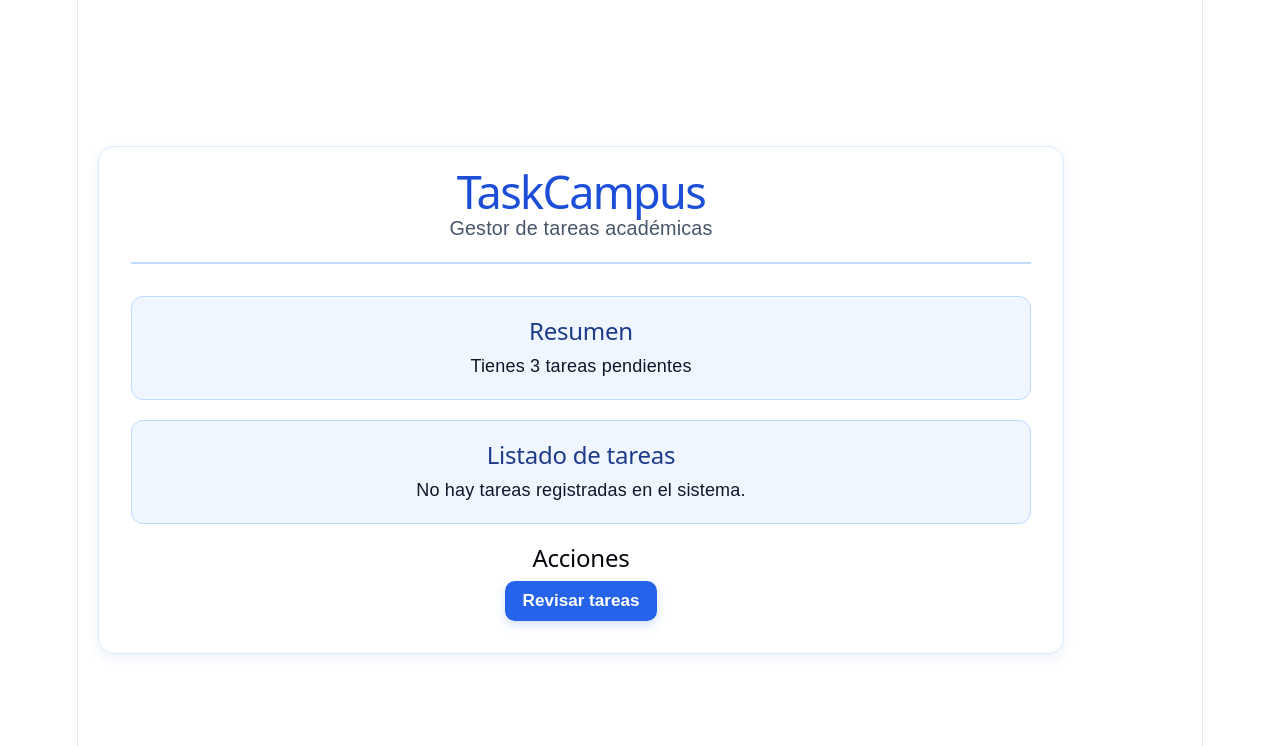
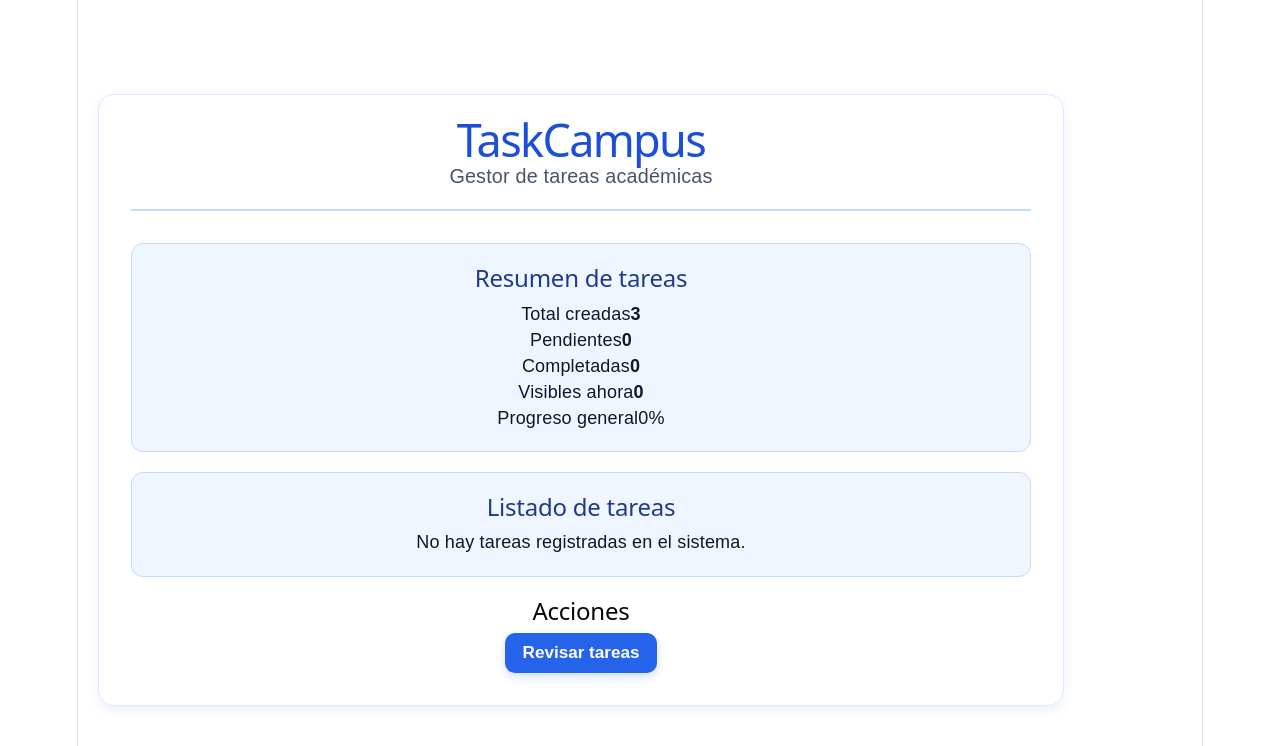
Before and after one commit to Kerik2110/taskcampus-laboratorio-react, a React (Vite) app: page / in a window 1280 px wide. Shown: the top 746 px of the page. Built offline with nearby package versions, Linux system fonts and the light colour scheme.

Commit message:
Implementacion  avanzada para las operaciones dentro de las interfaces

```diff
--- a/src/components/TaskSummary.jsx
+++ b/src/components/TaskSummary.jsx
@@ -1,10 +1,49 @@
-function TaskSummary({ total }) {
+export default function TaskSummary({
+  total = 0,
+  pendientes = 0,
+  completadas = 0,
+  mostrando = 0,
+}) {
+  const porcentaje = total > 0 ? Math.round((completadas / total) * 100) : 0;
+
   return (
-    <section className="card">
-      <h2 className="section-title">Resumen</h2>
-      <p>Tienes {total} tareas pendientes</p>
+    <section className="card task-summary-card">
+      <h2 className="section-title">Resumen de tareas</h2>
+
+      <div className="summary-grid">
+        <div className="summary-item total">
+          <span className="summary-label">Total creadas</span>
+          <strong className="summary-value">{total}</strong>
+        </div>
+
+        <div className="summary-item pendientes">
+          <span className="summary-label">Pendientes</span>
+          <strong className="summary-value">{pendientes}</strong>
+        </div>
+
+        <div className="summary-item completadas">
+          <span className="summary-label">Completadas</span>
+          <strong className="summary-value">{completadas}</strong>
+        </div>
+
+        <div className="summary-item mostrando">
+          <span className="summary-label">Visibles ahora</span>
+          <strong className="summary-value">{mostrando}</strong>
+        </div>
+      </div>
+
+      <div className="progress-container">
+        <div className="progress-header">
+          <span>Progreso general</span>
+          <span>{porcentaje}%</span>
+        </div>
+        <div className="progress-bar-bg">
+          <div
+            className="progress-bar-fill"
+            style={{ width: `${porcentaje}%` }}
+          />
+        </div>
+      </div>
     </section>
-  )
+  );
 }
-
-export default TaskSummary
```
